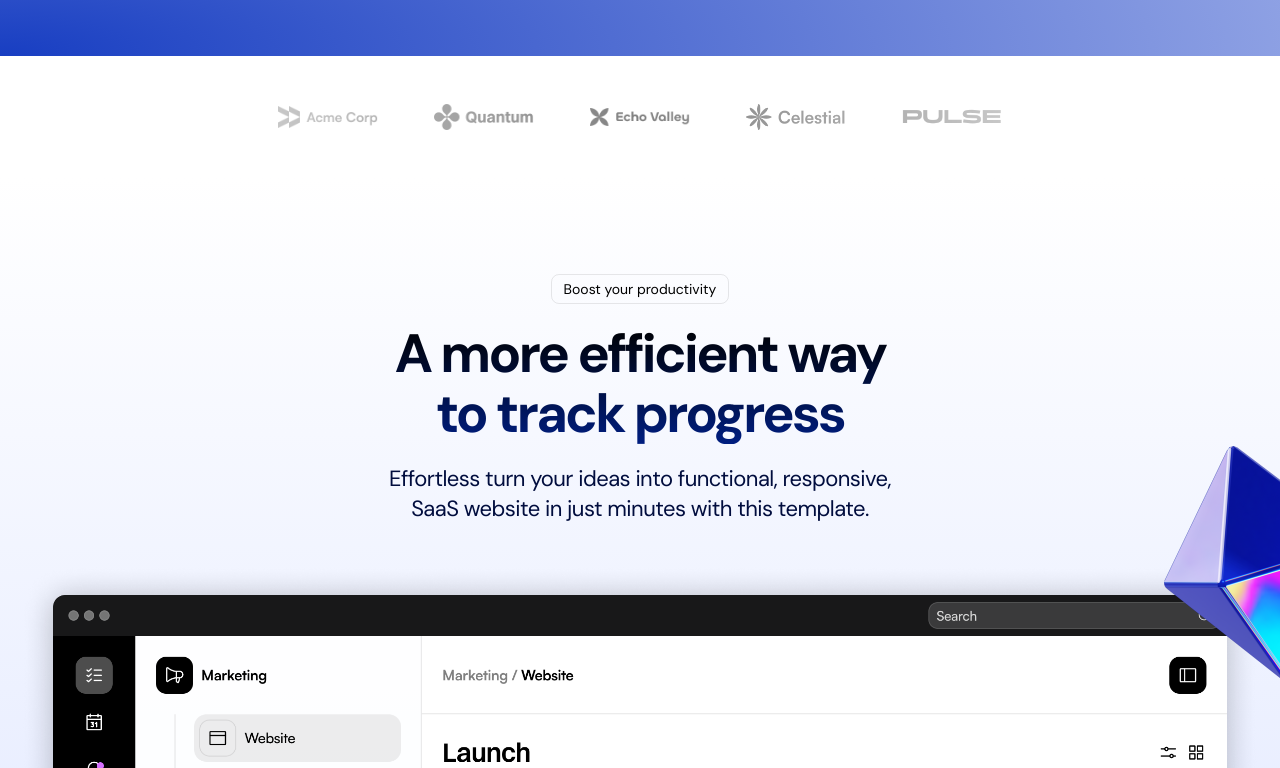
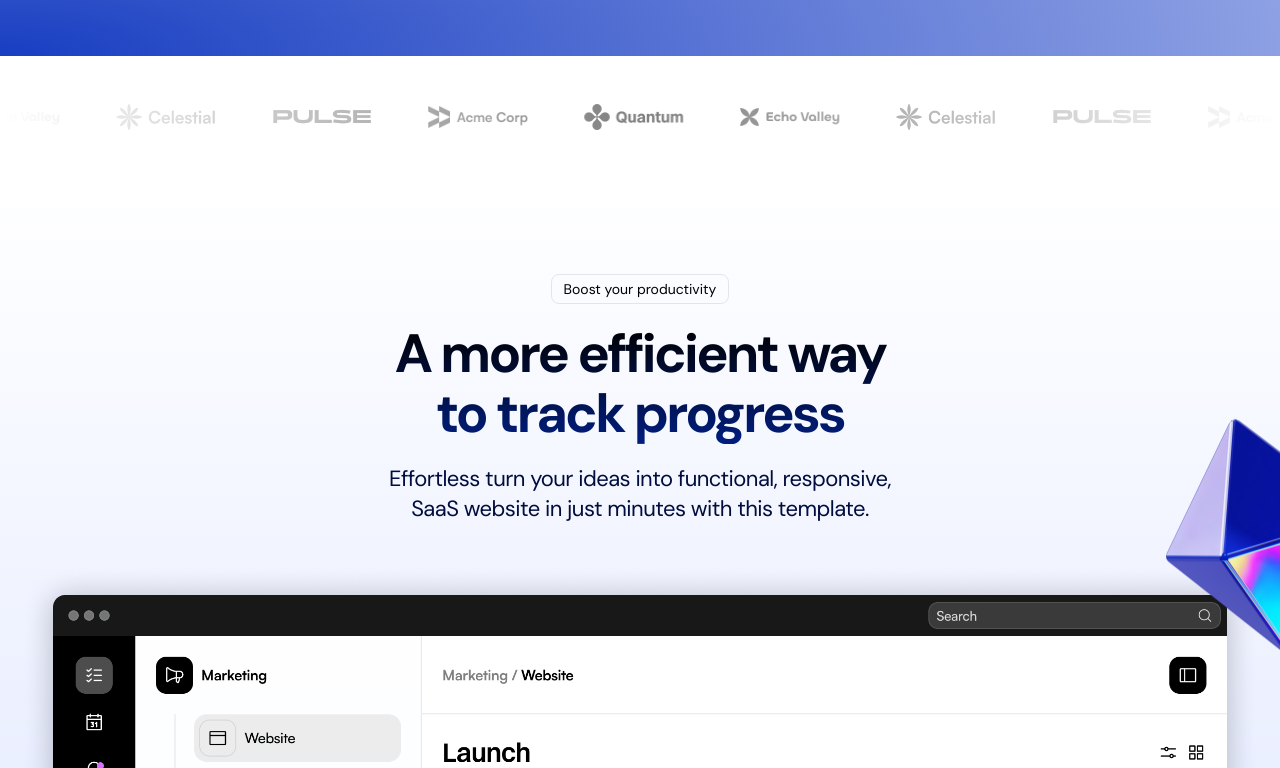
Before and after one commit to Md-Asikuzzaman/sass-productivity-landing, a Next.js app: page / in a window 1280 px wide. Shown: the part 832-1600 px from the top of the page. Built offline with nearby package versions, Linux system fonts and the light colour scheme.

Commit message:
feat: added animation on product-showcase section

```diff
--- a/src/app/page.tsx
+++ b/src/app/page.tsx
@@ -5,6 +5,7 @@ import Hero from './sections/Hero';
 import LogoTicker from './sections/LogoTicker';
 import Pricing from './sections/Pricing';
 import ProductShowcase from './sections/ProductShowcase';
+import Slider from './sections/Slider';
 import Testimonials from './sections/Testimonials';
 
 export default function Home() {
@@ -13,6 +14,7 @@ export default function Home() {
       <Header />
       <Hero />
       <LogoTicker />
+      {/* <Slider /> */}
       <ProductShowcase />
       <Pricing />
       <Testimonials />
--- a/src/app/sections/LogoTicker.tsx
+++ b/src/app/sections/LogoTicker.tsx
@@ -4,24 +4,41 @@ import Image from 'next/image';
 import React from 'react';
 import Container from '../components/Container';
 import { logoTickers } from '@/utils/data';
+import { motion } from 'framer-motion';
 
 const LogoTicker = () => {
   return (
     <section className='py-8 md:py-12 bg-white'>
       <Container className='flex justify-center overflow-hidden [mask-image:linear-gradient(to_right,transparent,black,transparent)]'>
-        <div className='flex gap-14 items-center justify-center flex-none'>
-          {logoTickers.map(({ imgPath }, i) => (
-            <div key={i}>
+        <motion.div
+          className='flex gap-14 items-center justify-center flex-none pr-14'
+          animate={{
+            translateX: '-50%',
+          }}
+          transition={{
+            duration: 5,
+            repeat: Infinity,
+            ease: 'linear',
+            repeatType: 'loop',
+          }}
+        >
+          {[
+            ...logoTickers,
+            ...logoTickers,
+            ...logoTickers,
+            ...logoTickers,
+            ...logoTickers,
+          ].map(({ imgPath }, i) => (
             <Image
+              key={i}
               src={imgPath}
               alt='logo'
               height={32}
               width={100}
               priority
             />
-            </div>
           ))}
-        </div>
+        </motion.div>
       </Container>
     </section>
   );
--- a/src/app/sections/ProductShowcase.tsx
+++ b/src/app/sections/ProductShowcase.tsx
@@ -1,12 +1,24 @@
 'use client';
 
-import React from 'react';
+import React, { useRef } from 'react';
 import Container from '../components/Container';
 import Image from 'next/image';
+import { motion, useScroll, useTransform } from 'framer-motion';
 
 const ProductShowcase = () => {
+  const productRef = useRef(null);
+
+  const { scrollYProgress } = useScroll({
+    target: productRef,
+    offset: ['start end', 'end start'],
+  });
+
+  const translateY = useTransform(scrollYProgress, [0, 1], [200, -200]);
   return (
-    <section className='bg-gradient-to-b from-[#FFFFFF] to-[#D2DCFF] py-24 overflow-x-clip'>
+    <section
+      ref={productRef}
+      className='bg-gradient-to-b from-[#FFFFFF] to-[#D2DCFF] py-24 overflow-x-clip'
+    >
       <Container>
         <div className='section-heading-wrapper'>
           <div className='flex justify-center'>
@@ -31,19 +43,21 @@ const ProductShowcase = () => {
             sizes='(max-width: 768px) 100vw, (max-width: 1024px) 100vw, 100vw'
             style={{ width: 'auto', height: 'auto' }}
           />
-          <Image
-            className='hidden md:block absolute top-0 right-0 -translate-y-32 translate-x-32'
+          <motion.img
+            className='hidden md:block absolute -top-[100px] -right-[130px]'
             src={'/images/ui/pyramid.png'}
             alt={'pyramid'}
             width={262}
             height={262}
+            style={{ translateY: translateY }}
           />
-          <Image
-            className='hidden md:block absolute bottom-0 left-0 -translate-y-32 -translate-x-36'
+          <motion.img
+            className='hidden md:block absolute -left-[160px] lg:-left-[120px] bottom-[100px] lg:bottom-[200px]'
             src={'/images/ui/tube.png'}
             alt={'tube'}
             width={262}
             height={262}
+            style={{ translateY: translateY }}
           />
         </div>
       </Container>
--- /dev/null
+++ b/src/app/sections/Slider.tsx
@@ -0,0 +1,42 @@
+"use client"
+import React from 'react';
+import { motion } from 'framer-motion';
+
+const images = [
+  'https://via.placeholder.com/300x200?text=1',
+  'https://via.placeholder.com/300x200?text=2',
+  'https://via.placeholder.com/300x200?text=3',
+  'https://via.placeholder.com/300x200?text=4',
+];
+
+const Slider = () => {
+  return (
+    <div className='w-full overflow-hidden'>
+      <motion.div
+        className='flex space-x-4'
+        initial={{ x: 0 }}
+        animate={{ x: '-100%' }}
+        transition={{
+          repeat: Infinity,
+          repeatType: 'loop',
+          ease: 'linear',
+          duration: 10,
+        }}
+        style={{ display: 'inline-flex' }}
+      >
+        {/* Render images twice for seamless looping */}
+        {[...images, ...images].map((image, index) => (
+          <div key={index} className='flex-shrink-0 w-72'>
+            <img
+              src={image}
+              alt={`Slide ${index + 1}`}
+              className='w-full h-auto rounded-lg shadow-md'
+            />
+          </div>
+        ))}
+      </motion.div>
+    </div>
+  );
+};
+
+export default Slider;
```
Lines whose indentation alone changed are shown as unchanged.
